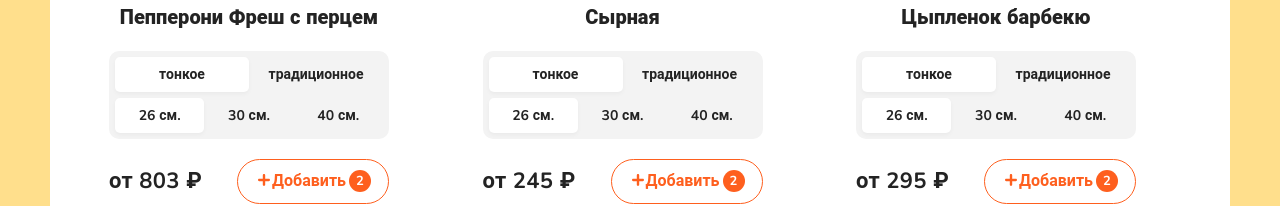
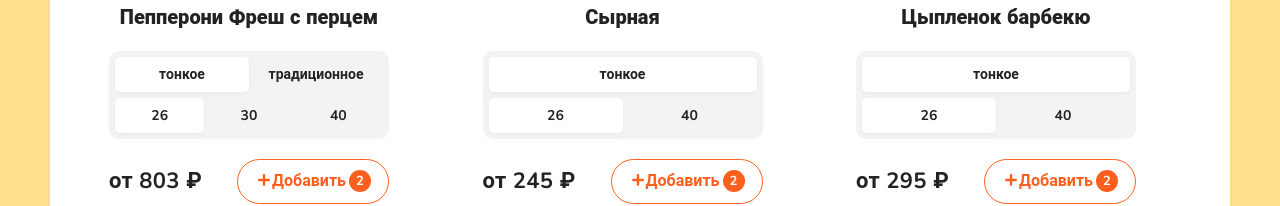
Before and after one commit to ev-climb/pizza, a React (Create React App) app: page / in a window 1280 px wide. Shown: the part 570-776 px from the top of the page. Built offline with nearby package versions, Linux system fonts and the light colour scheme.

Commit message:
Добавил выбор размеров пицц и типов теста

```diff
--- a/src/App.js
+++ b/src/App.js
@@ -4,12 +4,12 @@ import Categories from './components/Categories';
 import Sort from './components/Sort';
 import PizzaBlock from './components/PizzaBlock';
 
-import pizzaArray from './pizzaArray';
+import pizzas from './assets/pizzas.json';
 import './scss/app.scss';
 
 function App() {
   const renderPizzaBlocks = () => {
-    return pizzaArray.map((item, index) => (
+    return pizzas.map((item, index) => (
       <PizzaBlock
         img={item.imageUrl}
         title={item.title}
@@ -35,54 +35,7 @@ function App() {
               <Sort />
             </div>
             <h2 className="content__title">Все пиццы</h2>
-            <div className="content__items">
-              {renderPizzaBlocks()}
-              {/* <PizzaBlock
-                title="Мексиканская"
-                price="699"
-                img="https://dodopizza-a.akamaihd.net/static/Img/Products/Pizza/ru-RU/b750f576-4a83-48e6-a283-5a8efb68c35d.jpg"
-              />
-              <PizzaBlock
-                title="4 сыра"
-                price="799"
-                img="https://dodopizza-a.akamaihd.net/static/Img/Products/Pizza/ru-RU/b750f576-4a83-48e6-a283-5a8efb68c35d.jpg"
-              />
-              <PizzaBlock
-                title="Цезарь"
-                price="749"
-                img="https://dodopizza-a.akamaihd.net/static/Img/Products/Pizza/ru-RU/b750f576-4a83-48e6-a283-5a8efb68c35d.jpg"
-              />
-              <PizzaBlock
-                title="1000 островов"
-                price="699"
-                img="https://dodopizza-a.akamaihd.net/static/Img/Products/Pizza/ru-RU/b750f576-4a83-48e6-a283-5a8efb68c35d.jpg"
-              />
-              <PizzaBlock
-                title="Салями"
-                price="599"
-                img="https://dodopizza-a.akamaihd.net/static/Img/Products/Pizza/ru-RU/b750f576-4a83-48e6-a283-5a8efb68c35d.jpg"
-              />
-              <PizzaBlock
-                title="Маргаритта"
-                price="499"
-                img="https://dodopizza-a.akamaihd.net/static/Img/Products/Pizza/ru-RU/b750f576-4a83-48e6-a283-5a8efb68c35d.jpg"
-              />
-              <PizzaBlock
-                title="Гавайская"
-                price="699"
-                img="https://dodopizza-a.akamaihd.net/static/Img/Products/Pizza/ru-RU/b750f576-4a83-48e6-a283-5a8efb68c35d.jpg"
-              />
-              <PizzaBlock
-                title="По-японски"
-                price="769"
-                img="https://dodopizza-a.akamaihd.net/static/Img/Products/Pizza/ru-RU/b750f576-4a83-48e6-a283-5a8efb68c35d.jpg"
-              />
-              <PizzaBlock
-                title="Мясная"
-                price="789"
-                img="https://dodopizza-a.akamaihd.net/static/Img/Products/Pizza/ru-RU/b750f576-4a83-48e6-a283-5a8efb68c35d.jpg"
-              /> */}
-            </div>
+            <div className="content__items">{renderPizzaBlocks()}</div>
           </div>
         </div>
       </div>
--- /dev/null
+++ b/src/assets/pizzas.json
@@ -0,0 +1,92 @@
+[
+  {
+    "id": 0,
+    "imageUrl": "https://dodopizza.azureedge.net/static/Img/Products/f035c7f46c0844069722f2bb3ee9f113_584x584.jpeg",
+    "title": "Пепперони Фреш с перцем",
+    "types": [0, 1],
+    "sizes": [26, 30, 40],
+    "price": 803,
+    "category": 0,
+    "rating": 4
+  },
+  {
+    "id": 1,
+    "imageUrl": "https://dodopizza.azureedge.net/static/Img/Products/Pizza/ru-RU/2ffc31bb-132c-4c99-b894-53f7107a1441.jpg",
+    "title": "Сырная",
+    "types": [0],
+    "sizes": [26, 40],
+    "price": 245,
+    "category": 0,
+    "rating": 6
+  },
+  {
+    "id": 2,
+    "imageUrl": "https://dodopizza.azureedge.net/static/Img/Products/Pizza/ru-RU/6652fec1-04df-49d8-8744-232f1032c44b.jpg",
+    "title": "Цыпленок барбекю",
+    "types": [0],
+    "sizes": [26, 40],
+    "price": 295,
+    "category": 1,
+    "rating": 4
+  },
+  {
+    "id": 3,
+    "imageUrl": "https://dodopizza.azureedge.net/static/Img/Products/Pizza/ru-RU/af553bf5-3887-4501-b88e-8f0f55229429.jpg",
+    "title": "Кисло-сладкий цыпленок",
+    "types": [1],
+    "sizes": [26, 30, 40],
+    "price": 275,
+    "category": 2,
+    "rating": 2
+  },
+  {
+    "id": 4,
+    "imageUrl": "https://dodopizza.azureedge.net/static/Img/Products/Pizza/ru-RU/b750f576-4a83-48e6-a283-5a8efb68c35d.jpg",
+    "title": "Чизбургер-пицца",
+    "types": [0, 1],
+    "sizes": [26, 30, 40],
+    "price": 415,
+    "category": 3,
+    "rating": 8
+  },
+  {
+    "id": 5,
+    "imageUrl": "https://dodopizza.azureedge.net/static/Img/Products/Pizza/ru-RU/1e1a6e80-b3ba-4a44-b6b9-beae5b1fbf27.jpg",
+    "title": "Крэйзи пепперони",
+    "types": [0],
+    "sizes": [30, 40],
+    "price": 580,
+    "category": 2,
+    "rating": 2
+  },
+  {
+    "id": 6,
+    "imageUrl": "https://dodopizza.azureedge.net/static/Img/Products/Pizza/ru-RU/d2e337e9-e07a-4199-9cc1-501cc44cb8f8.jpg",
+    "title": "Пепперони",
+    "types": [0, 1],
+    "sizes": [26, 30, 40],
+    "price": 675,
+    "category": 1,
+    "rating": 9
+  },
+  {
+    "id": 7,
+    "imageUrl": "https://dodopizza.azureedge.net/static/Img/Products/Pizza/ru-RU/d48003cd-902c-420d-9f28-92d9dc5f73b4.jpg",
+    "title": "Маргарита",
+    "types": [0, 1],
+    "sizes": [26, 30, 40],
+    "price": 450,
+    "category": 4,
+    "rating": 10
+  },
+  {
+    "id": 8,
+    "imageUrl": "https://dodopizza.azureedge.net/static/Img/Products/Pizza/ru-RU/ec29465e-606b-4a04-a03e-da3940d37e0e.jpg",
+    "title": "Четыре сезона",
+    "types": [0, 1],
+    "sizes": [26, 30, 40],
+    "price": 395,
+    "category": 5,
+    "rating": 10
+  }
+]
--- a/src/components/PizzaBlock.jsx
+++ b/src/components/PizzaBlock.jsx
@@ -1,19 +1,43 @@
 import React from 'react';
 
-function PizzaBlock({ title, price, img }) {
+function PizzaBlock({ title, price, img, sizes, types }) {
+  const [activeType, setActiveType] = React.useState(0);
+  const [activeSize, setActiveSize] = React.useState(0);
+  const typeNames = ['тонкое', 'традиционное'];
+
+  const onClickType = (index) => {
+    setActiveType(index);
+  };
+  const onClickSize = (index) => {
+    setActiveSize(index);
+  };
+
   return (
     <div className="pizza-block">
       <img className="pizza-block__image" src={img} alt={'Pizza'} />
       <h4 className="pizza-block__title">{title}</h4>
       <div className="pizza-block__selector">
         <ul>
-          <li className="active">тонкое</li>
-          <li>традиционное</li>
+          {types.map((type) => (
+            <li
+              onClick={() => onClickType(type)}
+              key={type}
+              className={activeType === type ? 'active' : ''}
+            >
+              {typeNames[type]}
+            </li>
+          ))}
         </ul>
         <ul>
-          <li className="active">26 см.</li>
-          <li>30 см.</li>
-          <li>40 см.</li>
+          {sizes.map((size, index) => (
+            <li
+              key={index}
+              onClick={() => onClickSize(index)}
+              className={activeSize === index ? 'active' : ''}
+            >
+              {size}
+            </li>
+          ))}
         </ul>
       </div>
       <div className="pizza-block__bottom">
--- a/src/pizzaArray.js
+++ /dev/null
@@ -1,102 +0,0 @@
-const pizzaArray = [
-  {
-    id: 0,
-    imageUrl:
-      'https://dodopizza.azureedge.net/static/Img/Products/f035c7f46c0844069722f2bb3ee9f113_584x584.jpeg',
-    title: 'Пепперони Фреш с перцем',
-    types: [0, 1],
-    sizes: [26, 30, 40],
-    price: 803,
-    category: 0,
-    rating: 4,
-  },
-  {
-    id: 1,
-    imageUrl:
-      'https://dodopizza.azureedge.net/static/Img/Products/Pizza/ru-RU/2ffc31bb-132c-4c99-b894-53f7107a1441.jpg',
-    title: 'Сырная',
-    types: [0],
-    sizes: [26, 40],
-    price: 245,
-    category: 0,
-    rating: 6,
-  },
-  {
-    id: 2,
-    imageUrl:
-      'https://dodopizza.azureedge.net/static/Img/Products/Pizza/ru-RU/6652fec1-04df-49d8-8744-232f1032c44b.jpg',
-    title: 'Цыпленок барбекю',
-    types: [0],
-    sizes: [26, 40],
-    price: 295,
-    category: 1,
-    rating: 4,
-  },
-  {
-    id: 3,
-    imageUrl:
-      'https://dodopizza.azureedge.net/static/Img/Products/Pizza/ru-RU/af553bf5-3887-4501-b88e-8f0f55229429.jpg',
-    title: 'Кисло-сладкий цыпленок',
-    types: [1],
-    sizes: [26, 30, 40],
-    price: 275,
-    category: 2,
-    rating: 2,
-  },
-  {
-    id: 4,
-    imageUrl:
-      'https://dodopizza.azureedge.net/static/Img/Products/Pizza/ru-RU/b750f576-4a83-48e6-a283-5a8efb68c35d.jpg',
-    title: 'Чизбургер-пицца',
-    types: [0, 1],
-    sizes: [26, 30, 40],
-    price: 415,
-    category: 3,
-    rating: 8,
-  },
-  {
-    id: 5,
-    imageUrl:
-      'https://dodopizza.azureedge.net/static/Img/Products/Pizza/ru-RU/1e1a6e80-b3ba-4a44-b6b9-beae5b1fbf27.jpg',
-    title: 'Крэйзи пепперони',
-    types: [0],
-    sizes: [30, 40],
-    price: 580,
-    category: 2,
-    rating: 2,
-  },
-  {
-    id: 6,
-    imageUrl:
-      'https://dodopizza.azureedge.net/static/Img/Products/Pizza/ru-RU/d2e337e9-e07a-4199-9cc1-501cc44cb8f8.jpg',
-    title: 'Пепперони',
-    types: [0, 1],
-    sizes: [26, 30, 40],
-    price: 675,
-    category: 1,
-    rating: 9,
-  },
-  {
-    id: 7,
-    imageUrl:
-      'https://dodopizza.azureedge.net/static/Img/Products/Pizza/ru-RU/d48003cd-902c-420d-9f28-92d9dc5f73b4.jpg',
-    title: 'Маргарита',
-    types: [0, 1],
-    sizes: [26, 30, 40],
-    price: 450,
-    category: 4,
-    rating: 10,
-  },
-  {
-    id: 8,
-    imageUrl:
-      'https://dodopizza.azureedge.net/static/Img/Products/Pizza/ru-RU/ec29465e-606b-4a04-a03e-da3940d37e0e.jpg',
-    title: 'Четыре сезона',
-    types: [0, 1],
-    sizes: [26, 30, 40],
-    price: 395,
-    category: 5,
-    rating: 10,
-  },
-];
-export default pizzaArray;
```
